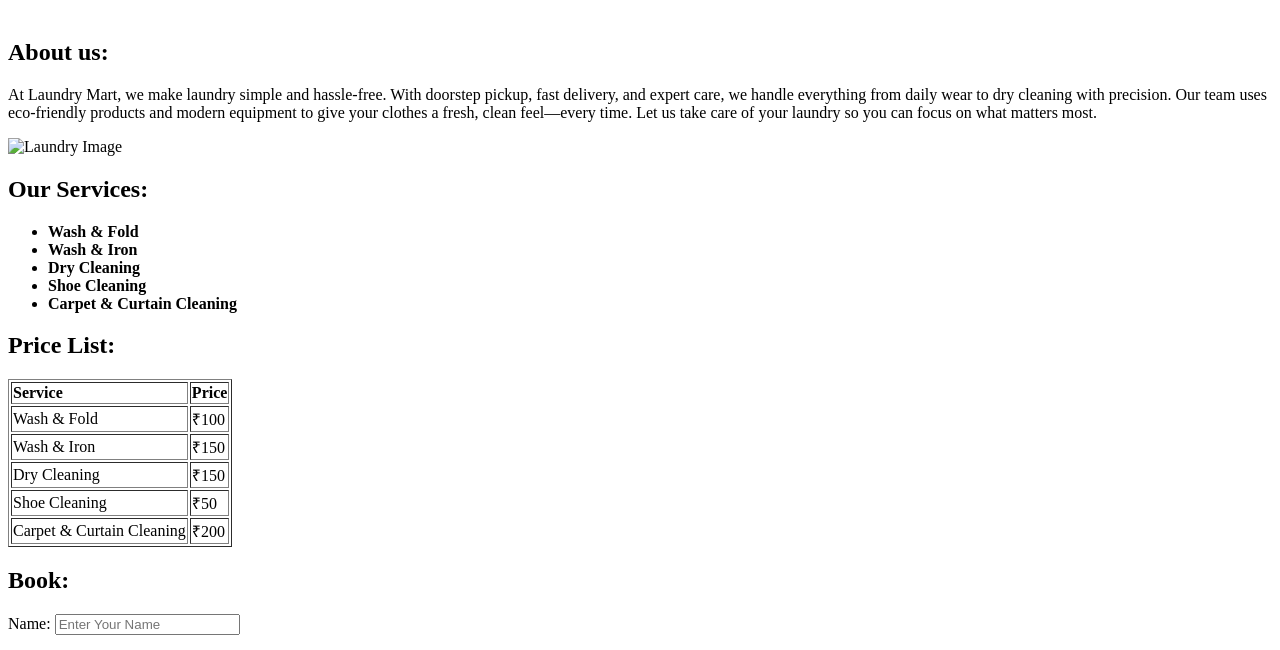
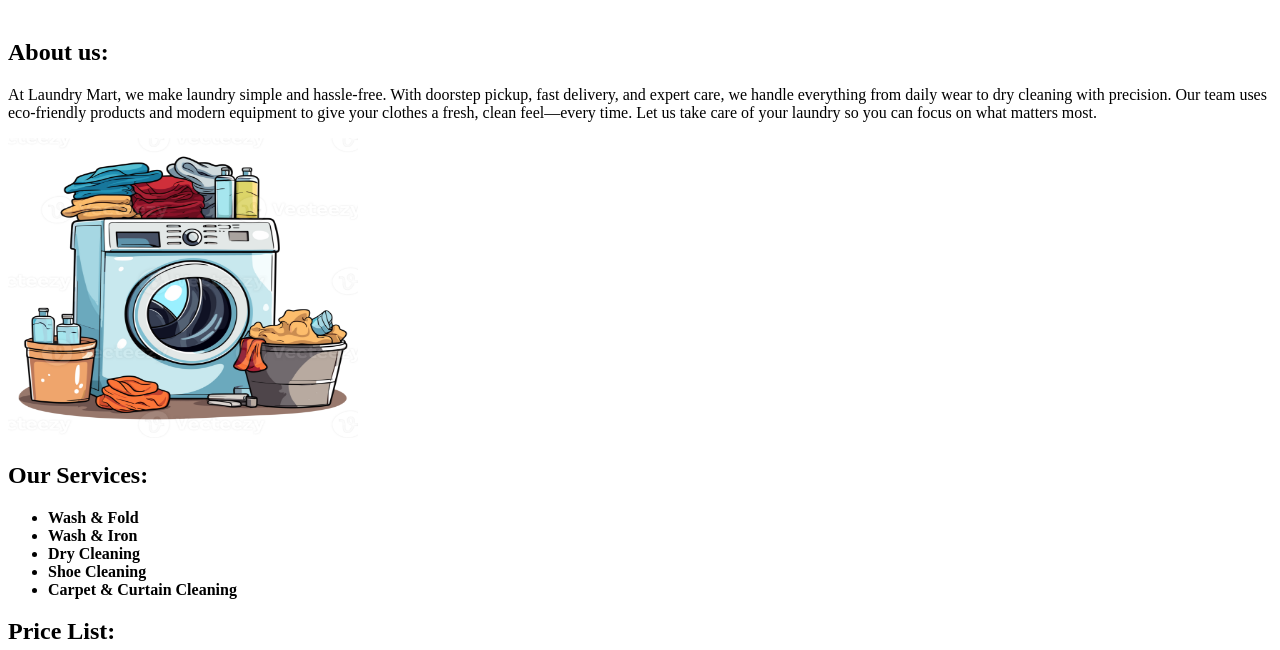
Before and after one commit to Someshwe/Laundrey2, a plain HTML site: page index.html in a window 1280 px wide. Shown: the part 79-729 px from the top of the page. Drawn offline with Linux system fonts and the light colour scheme.

Commit message:
Update index.html

```diff
--- a/index.html
+++ b/index.html
@@ -21,7 +21,7 @@
                 your laundry so you can focus on what matters most.</p>
         </section>
         <section class="image">
-            <img src="./image/washing-machine-and-laundry-laundry-sticker-png.webp" alt="Laundry Image" height="300px"
+            <img src="./washing-machine-and-laundry-laundry-sticker-png.webp" alt="Laundry Image" height="300px"
                 width="350px">
         </section>
         <section class="service" id="service">
```
